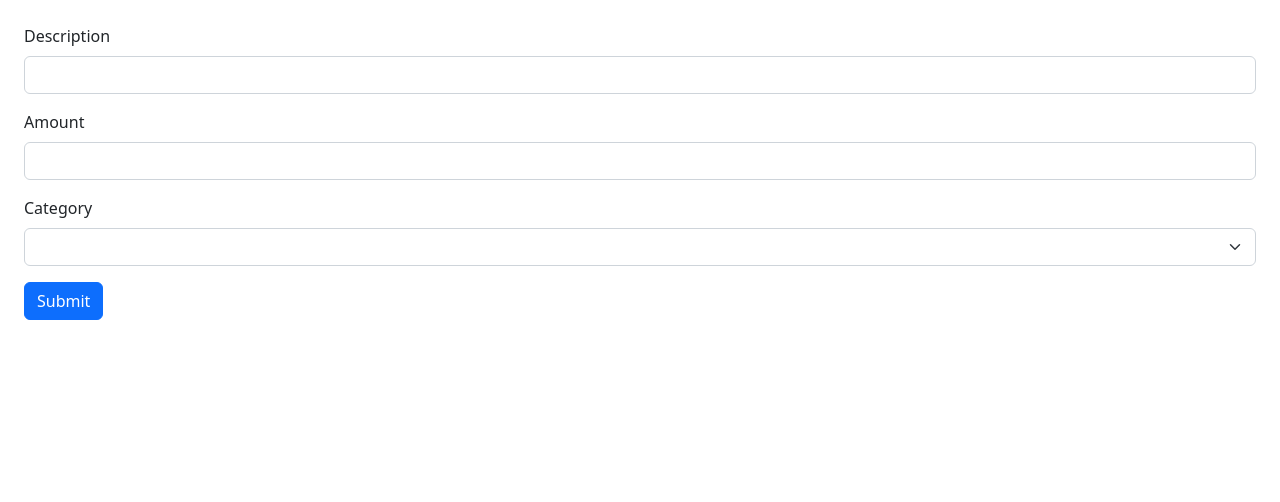
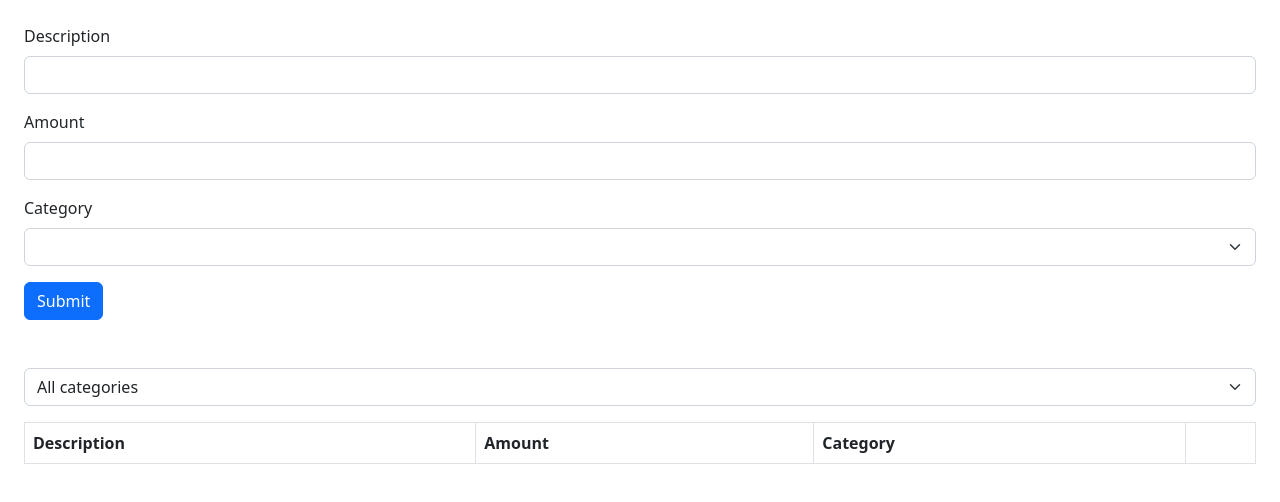
Before and after one commit to museMKUltra/react-typescript, a React (Vite) app: page / in a window 1280 px wide. Shown: the top 502 px of the page. Built offline with nearby package versions, Linux system fonts and the light colour scheme.

Commit message:
feat: Filter & List to add item

```diff
--- a/src/App.tsx
+++ b/src/App.tsx
@@ -1,10 +1,31 @@
 import './App.css'
+import { useState } from 'react'
 import Form from './components/Form'
+import Filter from './components/Filter'
+import List from './components/List'
+
+interface Item {
+	description: string
+	amount: number
+	category: string
+}
 
 function App() {
+	const [items, setItems] = useState<Item[]>([])
+
+	const addItem = (item: Item) => {
+		setItems([...items, item])
+	}
+
 	return (
 		<div className="p-4">
-			<Form />
+			<Form addItem={addItem} />
+			<div className="mt-5">
+				<Filter />
+				<div className="mt-3">
+					<List items={items} />
+				</div>
+			</div>
 		</div>
 	)
 }
--- /dev/null
+++ b/src/components/Filter.tsx
@@ -0,0 +1,35 @@
+import { useState } from 'react'
+import { FieldValues } from 'react-hook-form'
+
+const categories = [
+	'All categories',
+	'Groceries',
+	'Utilities',
+	'Entertainment',
+] as const
+
+function Filter() {
+	const [selectedCategory, setSelectedCategory] = useState(categories[0])
+
+	function onChange(data: FieldValues) {
+		setSelectedCategory(data.currentTarget.value)
+	}
+
+	return (
+		<div>
+			<select
+				className="form-select"
+				onChange={onChange}
+				value={selectedCategory}
+			>
+				{categories.map(category => (
+					<option key={category} value={category}>
+						{category}
+					</option>
+				))}
+			</select>
+		</div>
+	)
+}
+
+export default Filter
--- a/src/components/Form.tsx
+++ b/src/components/Form.tsx
@@ -1,10 +1,16 @@
 import { FieldValues, useForm } from 'react-hook-form'
 import { z } from 'zod'
 import { zodResolver } from '@hookform/resolvers/zod'
-import { useState } from 'react'
 
+interface Item {
+	description: string
+	amount: number
+	category: string
+}
+interface Props {
+	addItem: (item: Item) => void
+}
 const categories = ['Groceries', 'Utilities', 'Entertainment'] as const
-
 const schema = z.object({
 	description: z
 		.string()
@@ -17,7 +23,7 @@ const schema = z.object({
 
 type FormData = z.infer<typeof schema>
 
-function Form() {
+function Form({ addItem }: Props) {
 	const {
 		register,
 		handleSubmit,
@@ -25,7 +31,9 @@ function Form() {
 	} = useForm<FormData>({ resolver: zodResolver(schema) })
 
 	function onSubmit(data: FieldValues) {
-		console.log(data)
+		const { description, amount, category } = data
+
+		addItem({ description, amount, category })
 	}
 
 	return (
--- /dev/null
+++ b/src/components/List.tsx
@@ -0,0 +1,38 @@
+import React from 'react'
+
+interface Item {
+	description: string
+	amount: number
+	category: string
+}
+
+interface Props {
+	items: Item[]
+}
+
+function List({ items }: Props) {
+	return (
+		<table className="table table-bordered">
+			<thead>
+				<tr>
+					<th scope="col">Description</th>
+					<th scope="col">Amount</th>
+					<th scope="col">Category</th>
+					<th scope="col"></th>
+				</tr>
+			</thead>
+			<tbody>
+				{items.map(item => (
+					<tr key={item.description}>
+						<td>{item.description}</td>
+						<td>{item.amount}</td>
+						<td>{item.category}</td>
+						<td>Delete</td>
+					</tr>
+				))}
+			</tbody>
+		</table>
+	)
+}
+
+export default List
```
